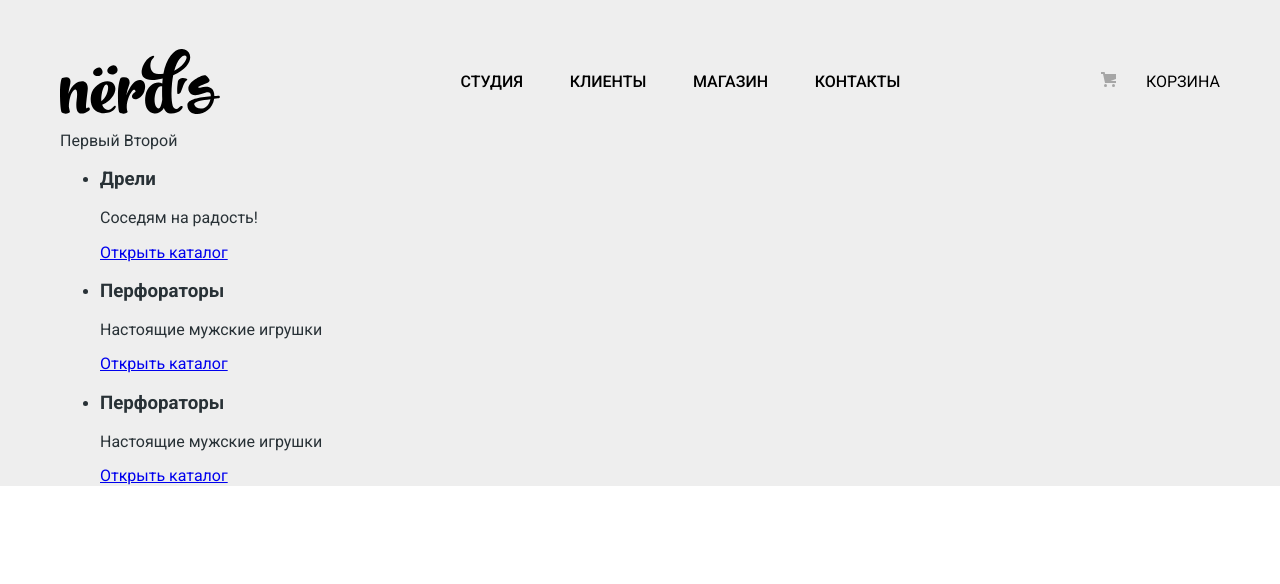
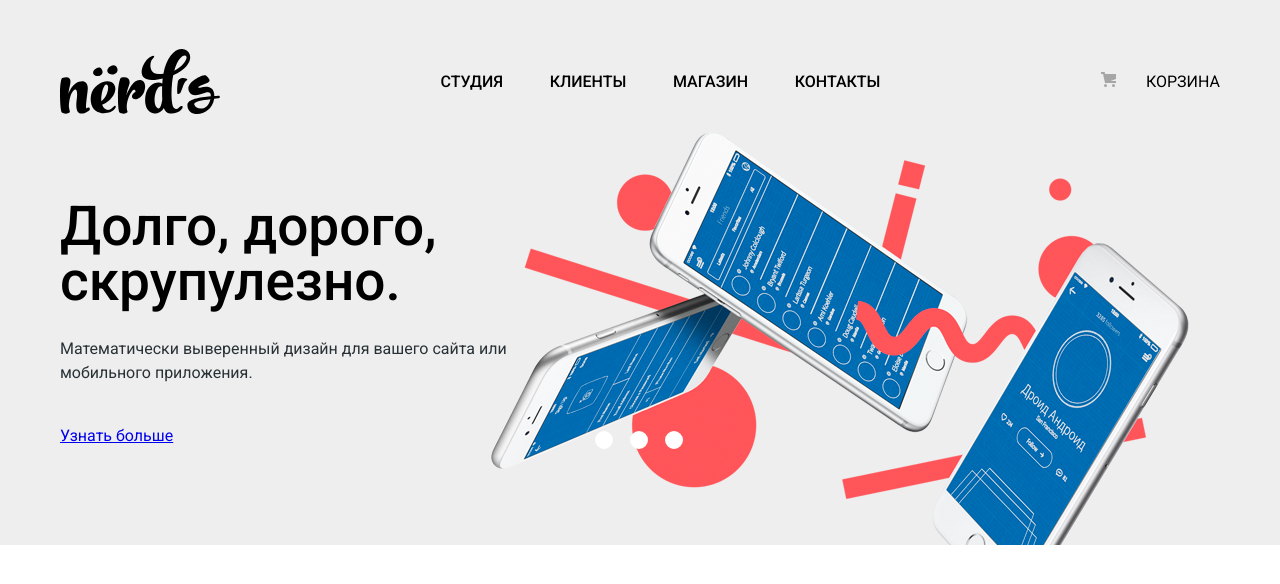
Before and after one commit to kaisee/nerds, a plain HTML site: page index.html in a window 1280 px wide. Drawn offline with Linux system fonts and the light colour scheme.

Commit message:
Завершена разметка и стилизация слайдера

```diff
--- a/css/main.css
+++ b/css/main.css
@@ -51,6 +51,8 @@ body {
 
 .main-navigation .main-menu {
 	min-width: 440px;
+	margin: 0;
+	padding: 0;
 	font-weight: 500;
 	line-height: 30px;
 	text-transform: uppercase;
@@ -85,6 +87,100 @@ body {
 	text-transform: uppercase;
 }
 
+/* // Верхний ряд блока Header */
 
+/* Slider */
 
-/* Верхний ряд блока Header */
+.slider {
+	position: relative;
+
+	margin: 0;
+	padding: 0;
+
+	display: -webkit-inline-flex;
+	display: -moz-inline-flex;
+	display: -ms-inline-flex;
+	display: -o-inline-flex;
+	display: inline-flex;
+}
+
+.slider-controls {
+	position: absolute;
+	left: 50%;
+	bottom: 95px;
+	margin-left: -30px;
+	display: block;
+	min-width: 90px;
+	height: 19px;
+	font-size: 0;
+}
+
+.slider-controls label {
+	display: inline-block;
+	position: relative;
+	width: 8px;
+	height: 8px;
+	margin-right: 17px;
+	background-color: #fff;
+	border: 5px solid #fff;
+	border-radius: 50%;
+}
+
+.slider-inner {
+	margin: 0;
+	padding: 0;
+	width: 1129px;
+	height: 413px;
+}
+
+.slide {
+	display: none;
+	width: 515px;
+	height: 266px;
+	list-style: none;
+}
+
+#slide-1:checked ~ .slider-inner .slide:nth-child(1) {
+	display: block;
+}
+
+#slide-2:checked ~ .slider-inner .slide:nth-child(2) {
+	display: block;
+}
+
+#slide-3:checked ~ .slider-inner .slide:nth-child(3) {
+	display: block;
+}
+
+#slide-1:checked ~ .slider-inner {
+	background: transparent url("../img/slide-image-01.png") no-repeat top right;
+}
+
+#slide-2:checked ~ .slider-inner {
+	background: transparent url("../img/slide-image-02.png") no-repeat top right;
+}
+
+#slide-3:checked ~ .slider-inner {
+	background: transparent url("../img/slide-image-03.png") no-repeat top right;
+}
+
+.slide-content {
+	padding-top: 67px;
+}
+
+.slide-content .slider-slogan {
+	margin: 0;
+	font-size: 55px;
+	font-weight: 500;
+	line-height: 55px;
+	color: #000000;
+}
+
+.slide-content p {
+	margin: 0;
+	margin-top: 28px;
+	margin-bottom: 42px;
+	line-height: 24px;
+}
+
+/* // Slider */
--- a/index.html
+++ b/index.html
@@ -41,34 +41,35 @@
 			<!-- Slider -->
 			<div class="slider">
 				<!-- Controls -->
-				<input type="radio" class="visually-hidden" name="slider-control" value="slide-1" id="slide-1" checked>
-				<input type="radio" class="visually-hidden" name="slider-control" value="slide-1" id="slide-2">
-				<input type="radio" class="visually-hidden" name="slider-control" value="slide-2" id="slide-3">
+				<input type="radio" name="slider-control" value="slide-1" id="slide-1" class="visually-hidden" checked>
+				<input type="radio" name="slider-control" value="slide-2" id="slide-2" class="visually-hidden">
+				<input type="radio" name="slider-control" value="slide-3" id="slide-3" class="visually-hidden">
 				<div class="slider-controls">
 					<label for="slide-1">Первый</label>
 					<label for="slide-2">Второй</label>
+					<label for="slide-3">Третий</label>
 				</div>
 				<!-- // Controls -->
 				<ul class="slider-inner">
 					<li class="slide">
 						<div class="slide-content">
-							<h3>Дрели</h3>
-							<p>Соседям на радость!</p>
-							<a href="catalog.html" class="button">Открыть каталог</a>
+							<b class="slider-slogan">Долго, дорого, скрупулезно.</b>
+							<p>Математически выверенный дизайн для вашего сайта или мобильного приложения.</p>
+							<a href="catalog.html" class="button">Узнать больше</a>
 						</div>
 					</li>
 					<li class="slide">
 						<div class="slide-content">
-							<h3>Перфораторы</h3>
-							<p>Настоящие мужские игрушки</p>
-							<a href="catalog.html" class="button">Открыть каталог</a>
+							<b class="slider-slogan">Любим математику как никто другой</b>
+							<p>Никакого креатива, только математические формулы<br>для расчета идеальных пропорций.</p>
+							<a href="catalog.html" class="button">Узнать больше</a>
 						</div>
 					</li>
 					<li class="slide">
 						<div class="slide-content">
-							<h3>Перфораторы</h3>
-							<p>Настоящие мужские игрушки</p>
-							<a href="catalog.html" class="button">Открыть каталог</a>
+							<b class="slider-slogan">Только ночь, только хардкор</b>
+							<p>Работать днем, как все?Мы против этого.<br>Ближе к полуночи работа только начинается.</p>
+							<a href="catalog.html" class="button">Узнать больше</a>
 						</div>
 					</li>
 				</ul>
```
Also changed, not shown: img/slide-image-01.png (added), img/slide-image-02.png (added), img/slide-image-03.png (added).
